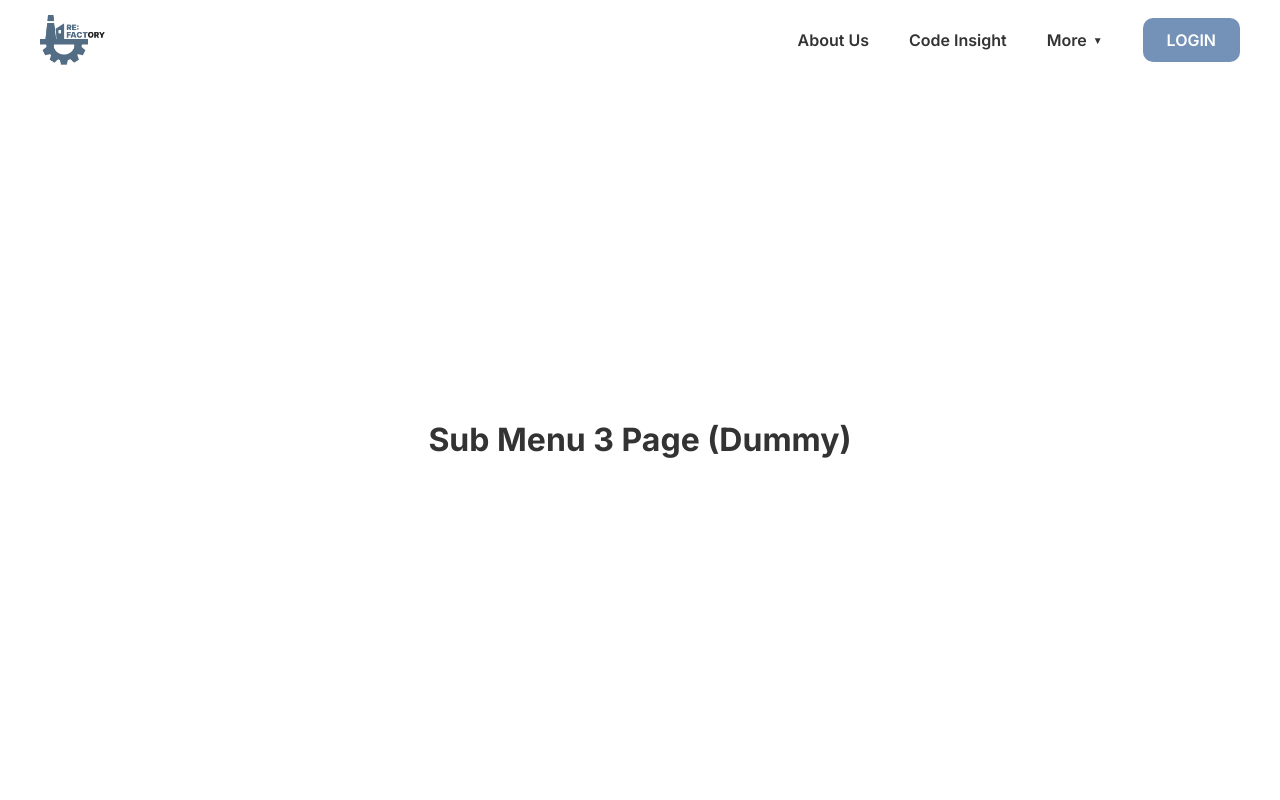
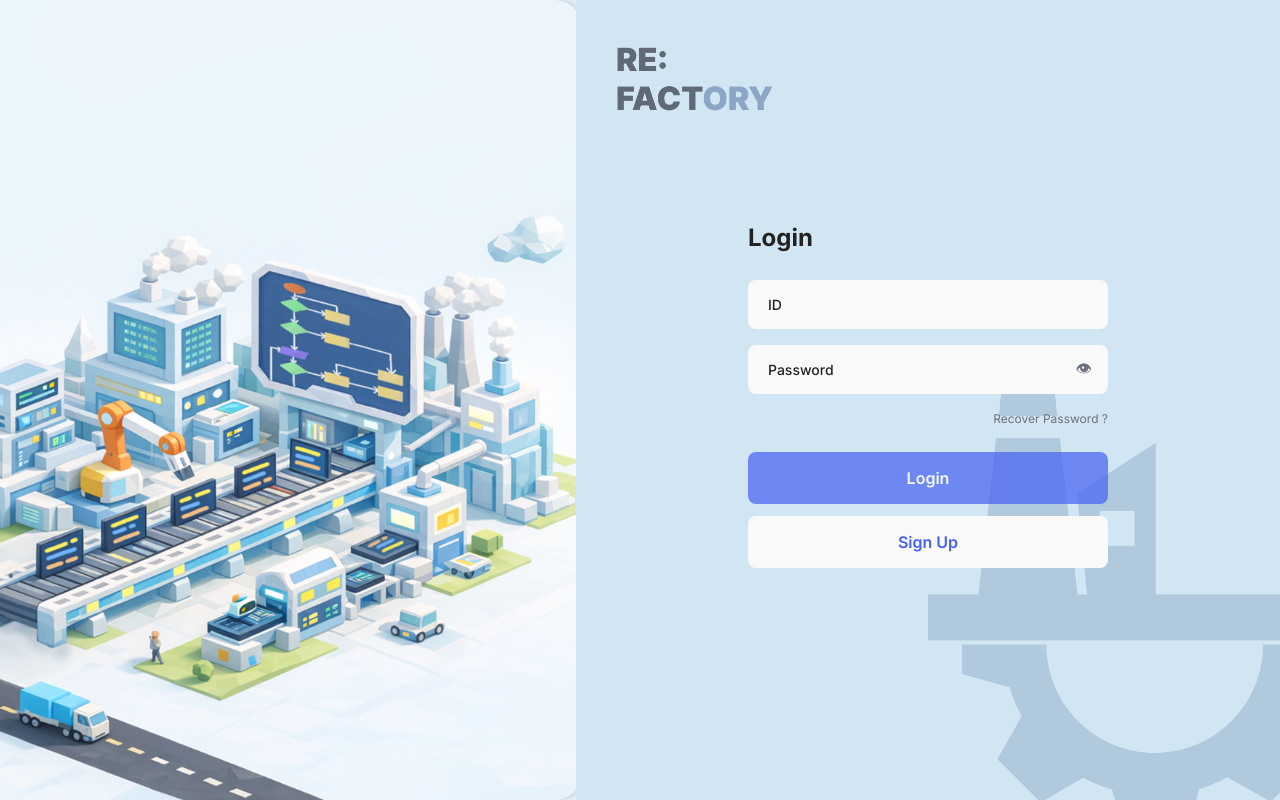
Before and after one commit to hoho715-park/refactory_f, a React (Vite) app: page /#/login in a window 1280 px wide. Before the commit this address led to /#/more/sub3. Built offline with nearby package versions, Linux system fonts and the light colour scheme.

Commit message:
sign up 버튼 디자인 오류 수정

```diff
--- a/src/components/login/login.css
+++ b/src/components/login/login.css
@@ -158,7 +158,7 @@
   cursor: not-allowed;
 }
 
-.login-form-container .login-form-container .signup-btn {
+.login-form-container .signup-btn {
   width: 100%;
   padding: 16px;
   font-family: 'Inter', sans-serif;
```
